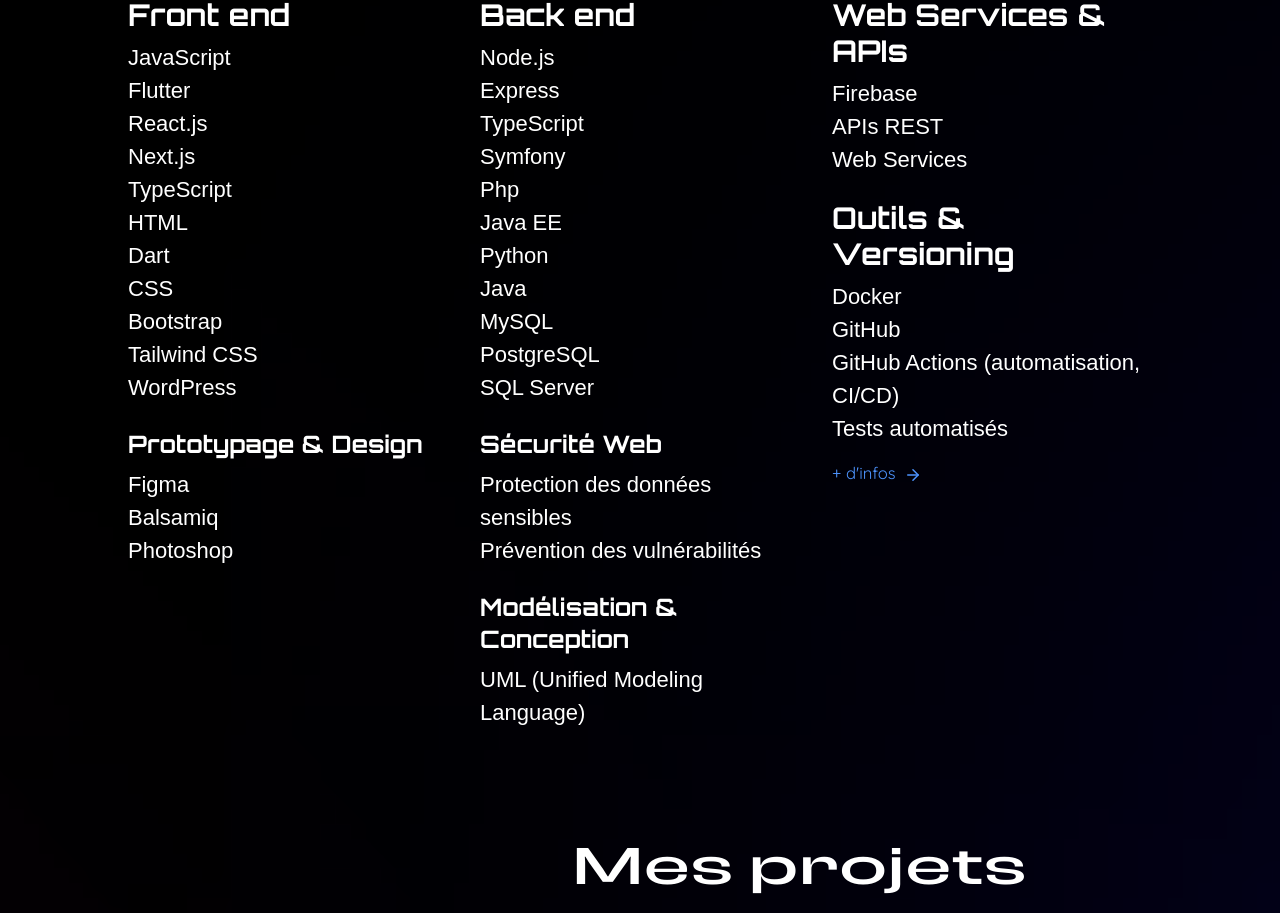
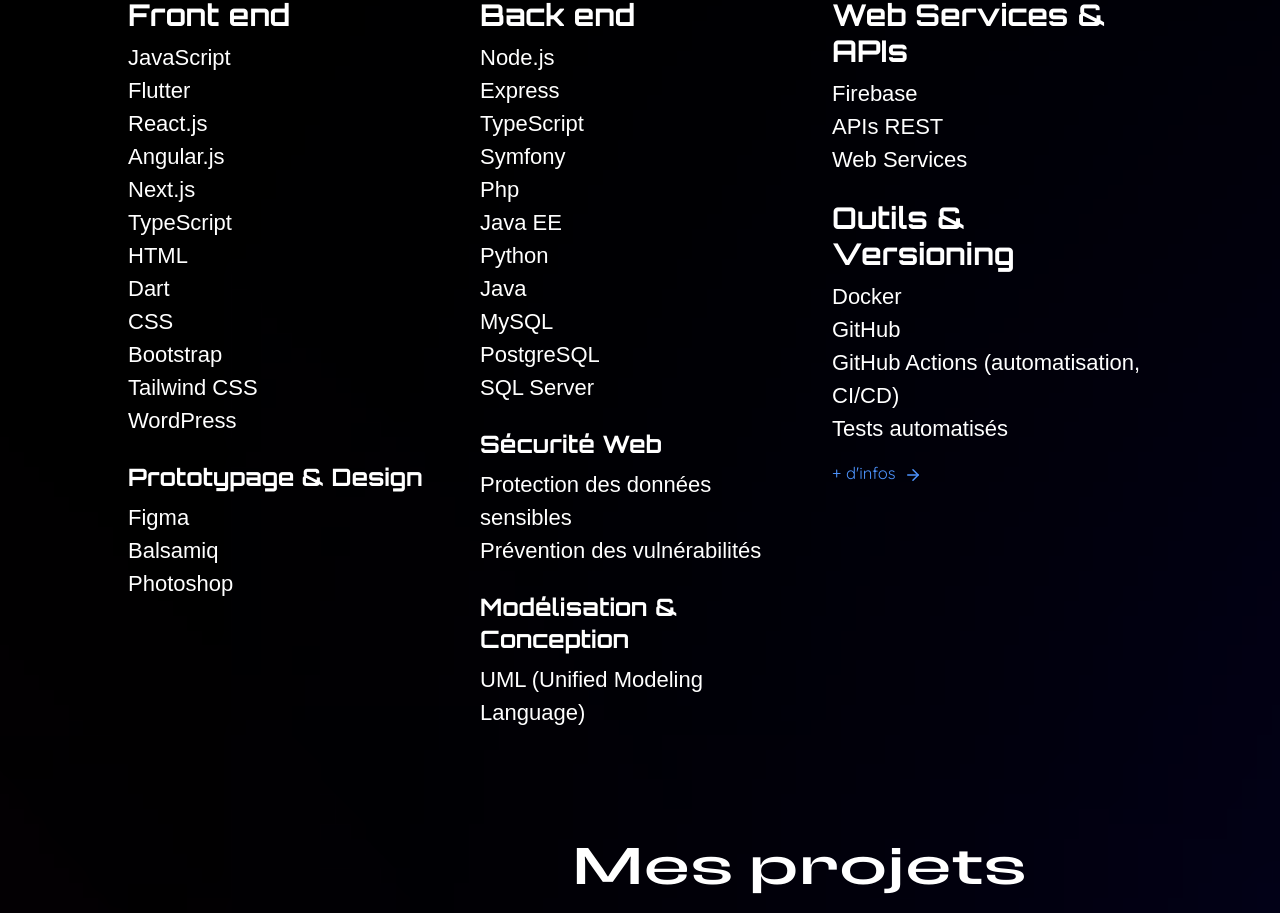
Before and after one commit to YoCode35/my-book, a Next.js app: page / in a window 1280 px wide. Shown: the part 1611-2524 px from the top of the page. Built offline with nearby package versions, Linux system fonts and the light colour scheme.

Commit message:
Update skills section

```diff
--- a/src/app/page.tsx
+++ b/src/app/page.tsx
@@ -224,6 +224,7 @@ export default function Home() {
               <div className="skills-text"><span>JavaScript</span></div>
               <div className="skills-text"><span>Flutter</span></div>
               <div className="skills-text"><span>React.js</span></div>
+              <div className="skills-text"><span>Angular.js</span></div>
               <div className="skills-text"><span>Next.js</span></div>
               <div className="skills-text"><span>TypeScript</span></div>
               <div className="skills-text"><span>HTML</span></div>
```
